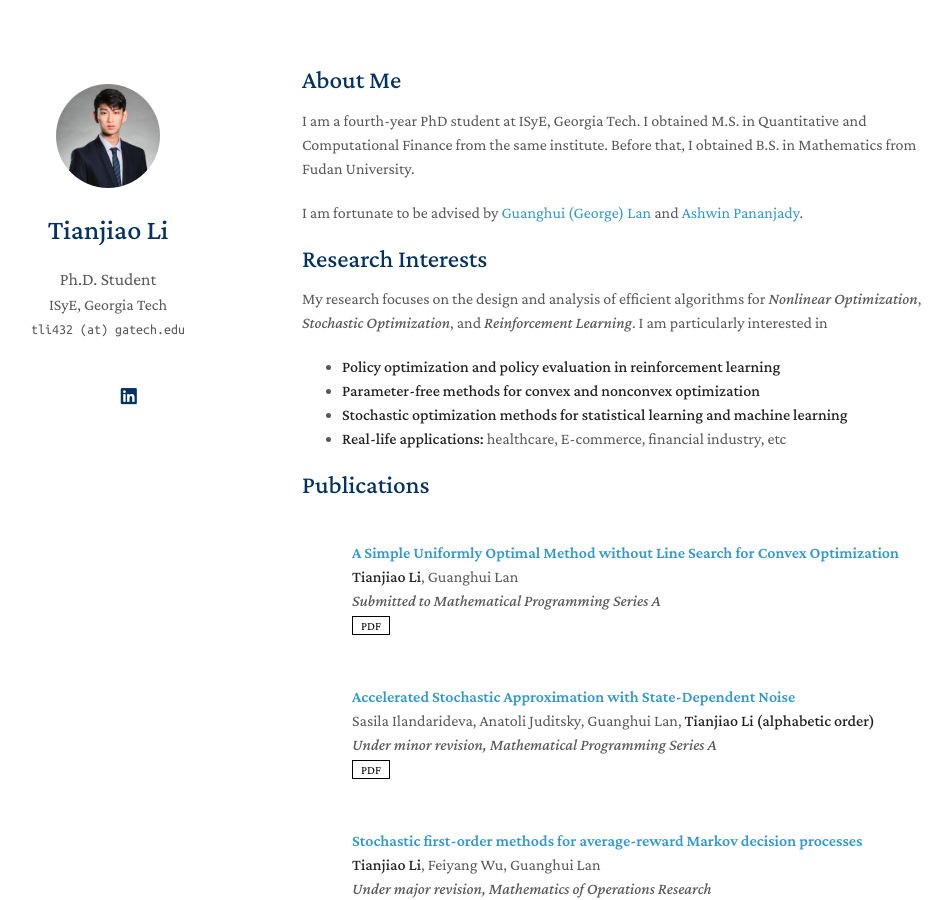
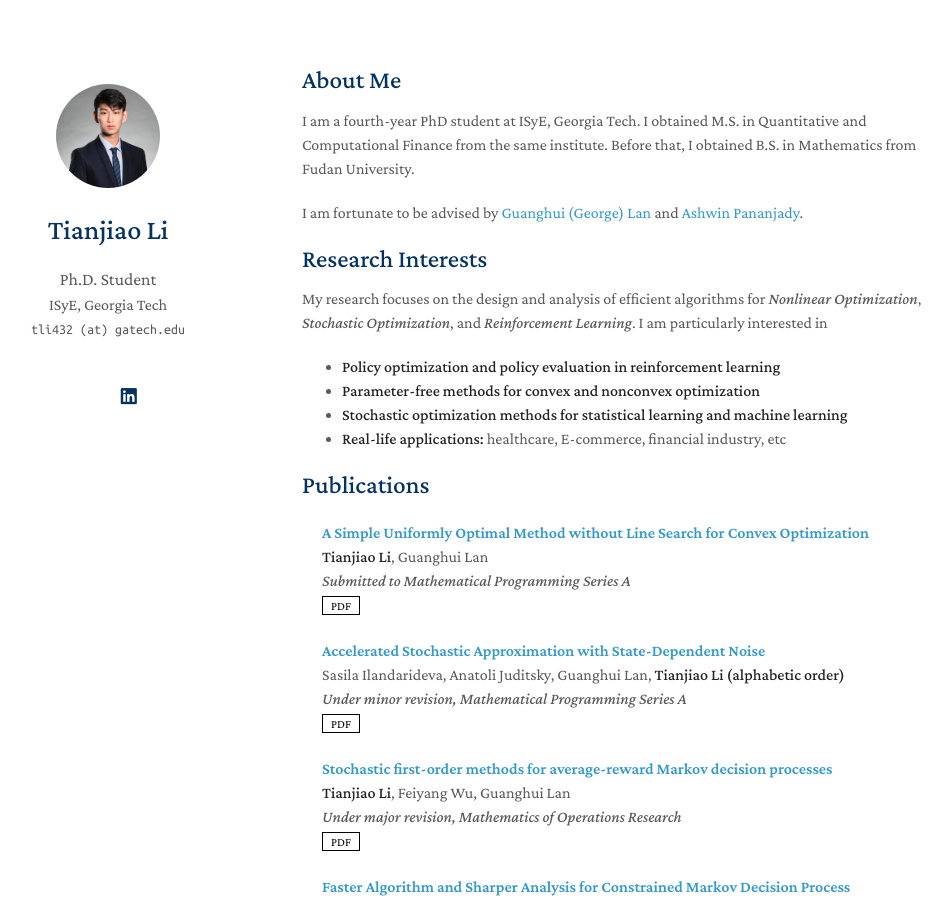
Before and after one commit to tli432/tli432.github.io, a Jekyll site: the page built from index.md, in a window 1280 px wide and 900 px high. Shown: the whole window, without its empty margins (168-1120 px from the left). Built offline with Jekyll 4.4.1, drawn with Linux system fonts in a browser that asks for light colours; nearby versions of some CDN libraries; a style sheet for code colours, icons or effects is not loaded; our own code applies the rules of GitHub Pages for plain Markdown files.

Commit message:
Update publications.md

```diff
--- a/_includes/publications.md
+++ b/_includes/publications.md
@@ -7,14 +7,6 @@
 
 <li>
 <div class="pub-row">
-  <div class="col-sm-1 abbr" style="position: relative;padding-right: 15px;padding-left: 15px;">
-    {% if link.image %}
-    <img src="{{ link.image }}" class="teaser img-fluid z-depth-1" style="width=100;height=40%">
-    {% endif %}
-    {% if link.journal_short %}
-    <abbr class="badge">{{ link.journal_short }}</abbr>
-    {% endif %}
-  </div>
   <div class="col-sm-9" style="position: relative;padding-right: 15px;padding-left: 20px;">
       <div class="title"><a href="{{ link.pdf }}">{{ link.title }}</a></div>
       <div class="author">{{ link.authors }}</div>
```
